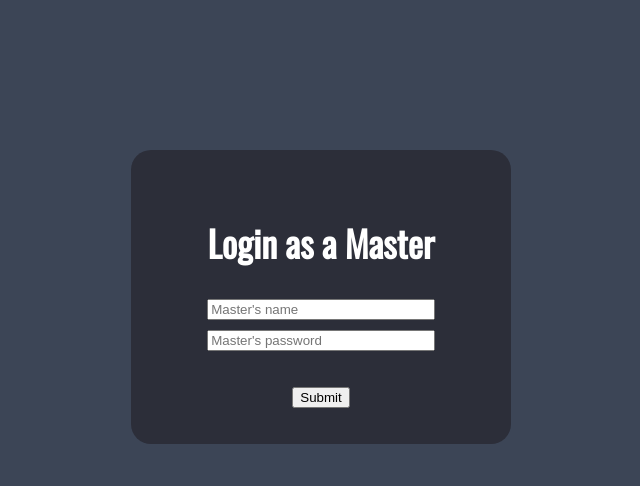
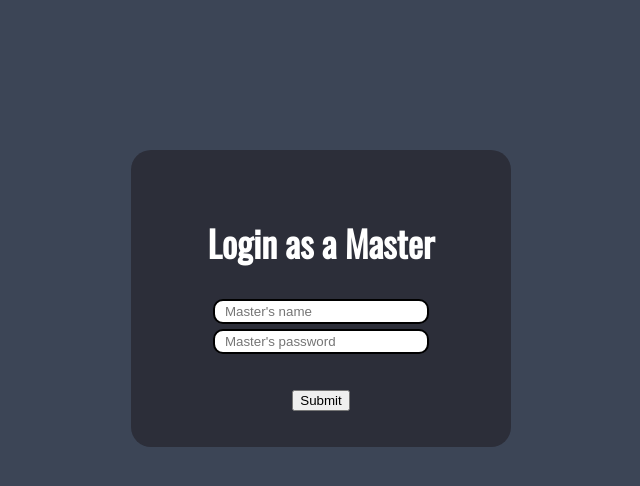
Before and after one commit to EvangelouSotiris/async_proxy_rce, a Node server app: page / in a window 1280 px wide. Shown: the top 486 px of the page, without its empty margins (319-959 px from the left). Run offline with Node 20, Linux system fonts and the light colour scheme; some libraries are stand-ins or nearby versions.

Commit message:
Login input improvements

```diff
--- a/app.js
+++ b/app.js
@@ -59,7 +59,7 @@ app.post('/masterlog' , function(req, res){
 				res.render('login', {page_name:'login', error:'The master you entered doesn\'t exist. Click accept to create this master account.' , master:master, pass:pass});
 			}
 			else {
-				con.query("update master_info set ts_login ='" + return_formatted_date + "', logged = 1 where username = '" + master + "'", function (err, result, fields) {
+				con.query("update master_info set ts_login ='" + return_formatted_date() + "', logged = 1 where username = '" + master + "'", function (err, result, fields) {
 					res.render('master_console', {page_name: master + '\'s console', master: master});
 				});
 			}
--- a/views/login.handlebars
+++ b/views/login.handlebars
@@ -2,8 +2,8 @@
 	<form method='POST' action="/masterlog" style="background-color: #2C2E39; border-radius: 20px">
 		<br>
 		<h2 style="color: white">Login as a Master</h2>
-		<input type="text" style="width: 60%; margin-bottom: 10px" name="master" placeholder="Master's name">
-		<input type="password" style="width: 60%;" name="master_pass" placeholder="Master's password">
+		<input type="text" style="border:solid 2px black; border-radius: 10px; padding-left: 10px; height: 25px; width: 57%; margin-bottom: 5px" name="master" placeholder="Master's name">
+		<input type="password" style="border:solid 2px black; border-radius: 10px; padding-left: 10px; height: 25px; width: 57%;" name="master_pass" placeholder="Master's password">
 		<br><br>
 		<input type="submit" value="Submit">
 		<br><br>
```
